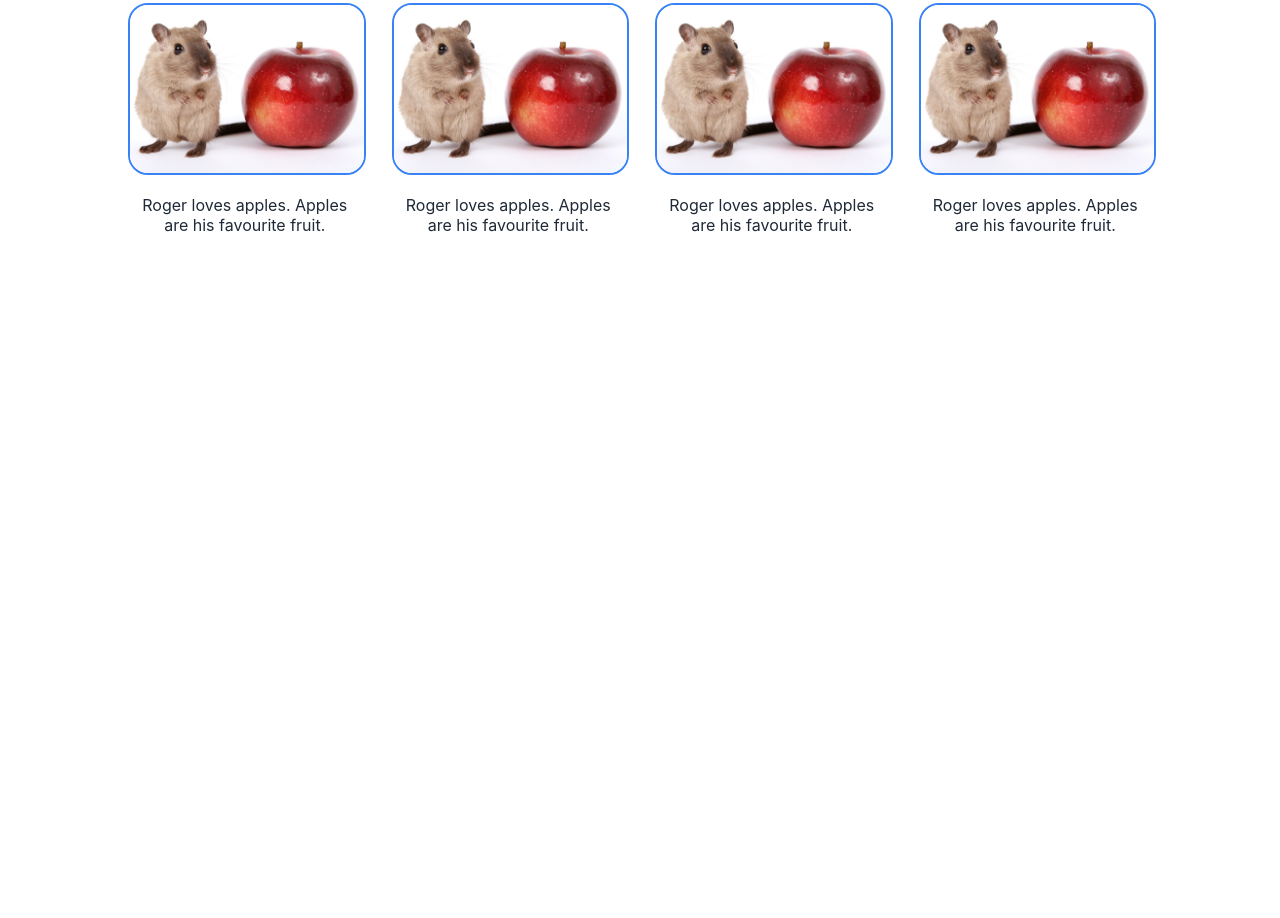
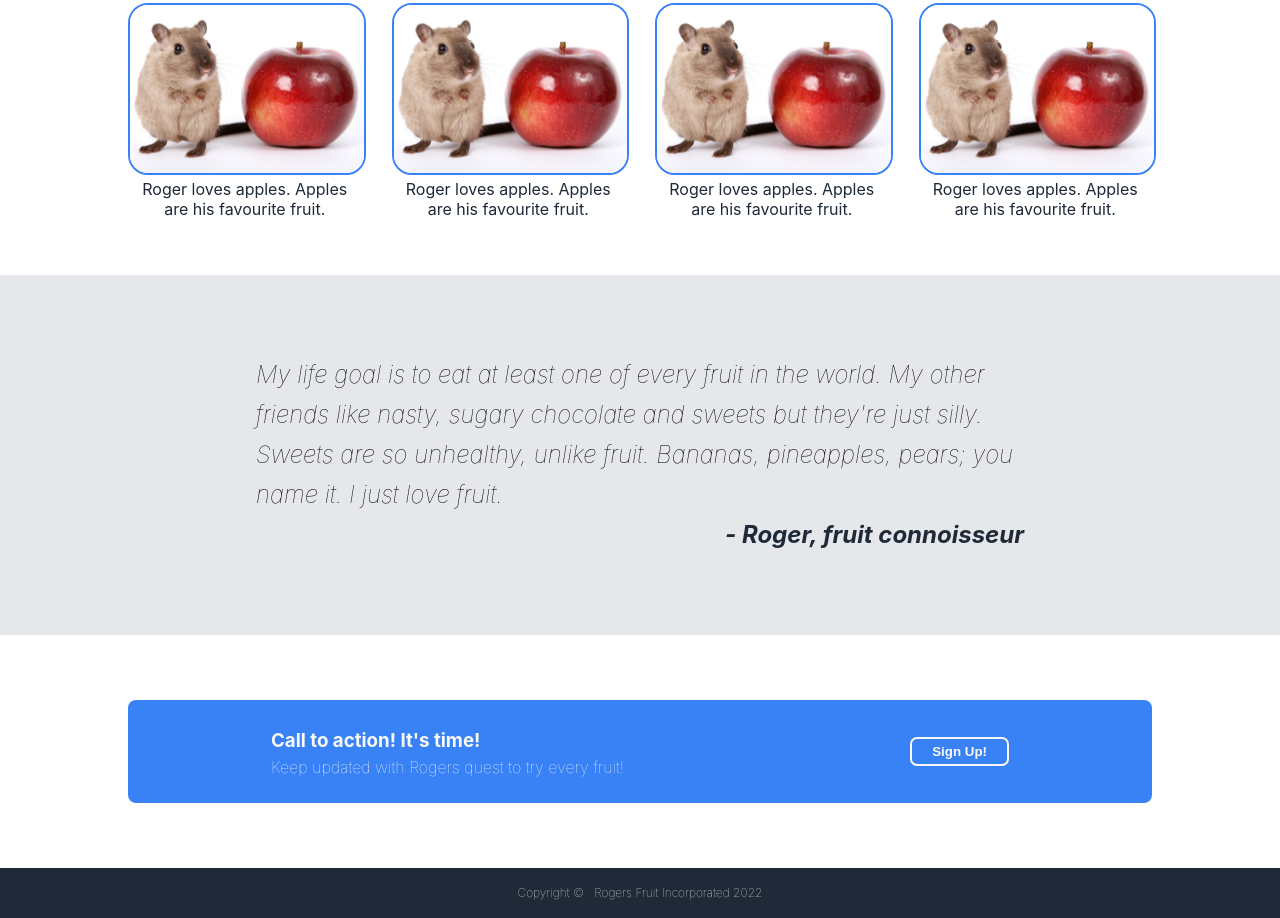
Before and after one commit to adamminchella/exotic-fruits, a plain HTML site: page index.html in a window 1280 px wide. Shown: the part 593-1511 px from the top of the page. Before the commit the page ends 944 px from the top, so only its background shows below. Drawn offline with Linux system fonts and the light colour scheme.

Commit message:
Add testimonial and footer

```diff
--- a/index.html
+++ b/index.html
@@ -61,6 +61,31 @@
           </div>
         </div>
       </div>
+      <div class="testimonial">
+        <div class="testimonial__container">
+          <div class="testimonial__text">
+            <p>
+              My life goal is to eat at least one of every fruit in the world.
+              My other friends like nasty, sugary chocolate and sweets but
+              they're just silly. Sweets are so unhealthy, unlike fruit.
+              Bananas, pineapples, pears; you name it. I just love fruit.
+            </p>
+            <p>- Roger, fruit connoisseur</p>
+          </div>
+        </div>
+      </div>
+      <div class="signup">
+        <div class="signup__text">
+          <h3>Call to action! It's time!</h3>
+          <p>Keep updated with Rogers quest to try every fruit!</p>
+        </div>
+        <div><button class="btn btn__signup">Sign Up!</button></div>
+      </div>
     </main>
+    <footer>
+      <p class="footer">
+        Copyright&nbsp;&copy;&nbsp;&nbsp;&nbsp;Rogers Fruit Incorporated 2022
+      </p>
+    </footer>
   </body>
 </html>
--- a/styles.css
+++ b/styles.css
@@ -2,6 +2,10 @@ body {
   margin: 0;
   font-family: -apple-system, BlinkMacSystemFont, "Segoe UI", Roboto, Oxygen,
     Ubuntu, Cantarell, "Open Sans", "Helvetica Neue", sans-serif;
+}
+
+p {
+  margin-top: 0;
 }
 
 /* Buttons */
@@ -11,13 +15,14 @@ body {
   background-color: #3882f6;
   border: none;
   font-weight: 600;
-  border-radius: 10px;
-  padding: 5px 15px;
+  border-radius: 7px;
+  padding: 5px 20px;
 }
 
 /* Header */
 
-header {
+header,
+footer {
   background-color: #1f2937;
 }
 
@@ -71,7 +76,7 @@ h1 {
 
 .information {
   width: 80%;
-  margin: auto;
+  margin: 40px auto;
 }
 
 h2 {
@@ -86,7 +91,6 @@ h2 {
 .card-container {
   display: flex;
   gap: 30px;
-  padding-bottom: 100px;
 }
 
 .card {
@@ -100,3 +104,72 @@ h2 {
   border: 2px solid #3882f6;
   border-radius: 20px;
 }
+
+/* Testimonials */
+
+.testimonial {
+  background-color: #e5e7eb;
+}
+
+.testimonial__container {
+  width: 60%;
+  margin: auto;
+}
+
+.testimonial__text {
+  font-size: 24px;
+  padding: 80px 0;
+  line-height: 40px;
+  font-style: italic;
+  font-weight: lighter;
+}
+
+.testimonial__text :first-child {
+  margin: 0;
+}
+
+.testimonial__text :last-child {
+  font-weight: bold;
+  color: #1f2937;
+  text-align: right;
+  margin: 0;
+}
+
+/* Sign-up */
+
+.signup {
+  width: 80%;
+  margin: 65px auto;
+  background-color: #3882f6;
+  border-radius: 8px;
+  display: flex;
+  justify-content: space-around;
+  align-items: center;
+  color: #f9faf8;
+  font-weight: lighter;
+  padding: 10px 0;
+}
+
+h3 {
+  margin-bottom: 5px;
+}
+
+.btn__signup {
+  border: 2px solid #f9faf8;
+}
+
+/* Footer */
+
+footer {
+  height: 50px;
+  display: flex;
+  justify-content: center;
+  align-items: center;
+}
+
+.footer {
+  color: #f9faf8;
+  font-size: 12px;
+  font-weight: lighter;
+  margin: 0;
+}
```
